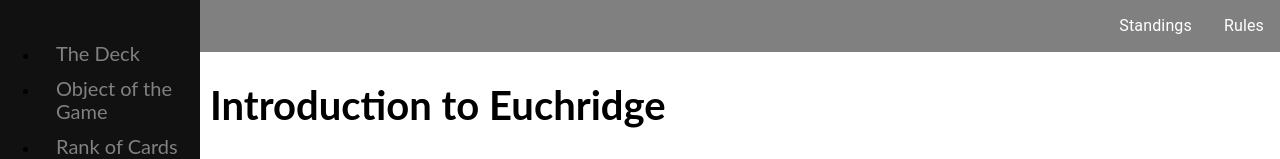
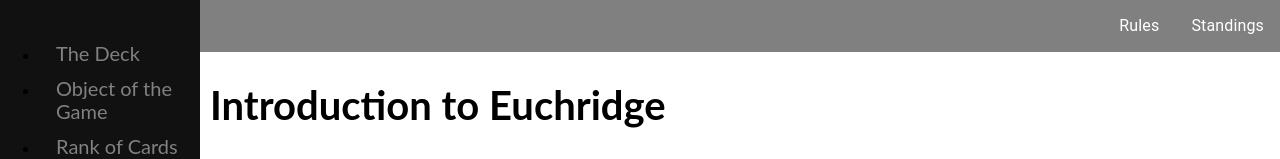
Before and after one commit to dsaltz432/euchridge, a React (Create React App) app: page / in a window 1280 px wide. Shown: the top 159 px of the page. Built offline with nearby package versions, Linux system fonts and the light colour scheme.

Commit message:
switched order of components

```diff
--- a/src/App.js
+++ b/src/App.js
@@ -21,13 +21,13 @@ export default class App extends React.Component {
         <div>
           <MenuList className="header_menu_list">
             <MenuItem className="header_menu_item">
-              <Link className="header_menu_item_link" to="/rules">
-                Rules
+              <Link className="header_menu_item_link" to="/standings">
+                Standings
               </Link>
             </MenuItem>
             <MenuItem className="header_menu_item">
-              <Link className="header_menu_item_link" to="/standings">
-                Standings
+              <Link className="header_menu_item_link" to="/rules">
+                Rules
               </Link>
             </MenuItem>
           </MenuList>
```
